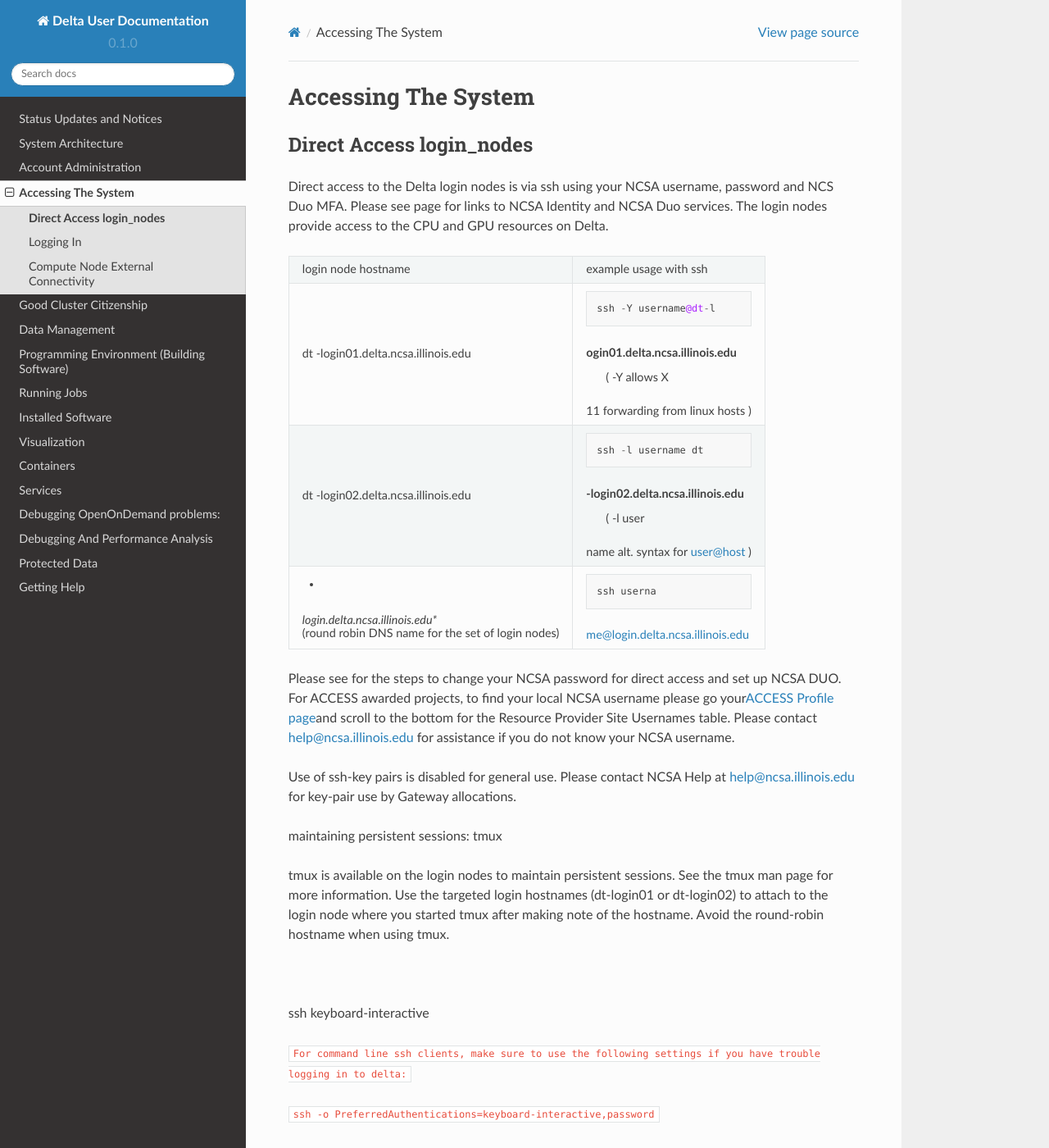
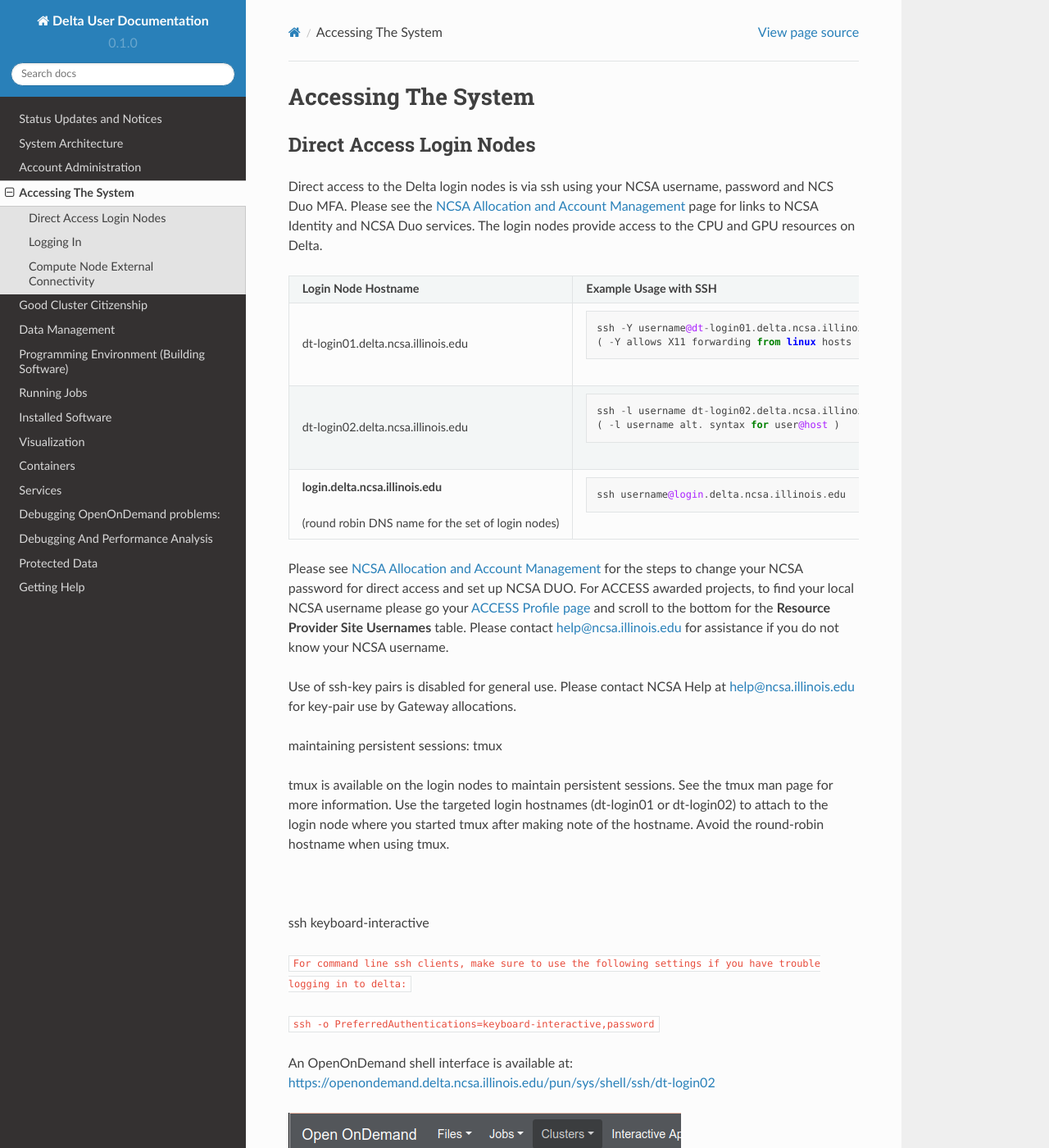
Before and after one commit to ncsa/Delta_doc, a Sphinx documentation site: the page built from docs/source/accessing/index.rst, in a window 1280 px wide and 1400 px high. Shown: the whole window at 82% size. Built offline with Sphinx 7.4.7 and the Read the Docs theme 2.0.0, drawn with Linux system fonts in a browser that asks for light colours; pages that are not in the unit, such as notebooks, are missing from menus.

Commit message:
Update index.rst updated table and links
Updated table format and restored NCSA Allocation and Account Management links

```diff
--- a/docs/source/accessing/index.rst
+++ b/docs/source/accessing/index.rst
@@ -1,48 +1,34 @@
 Accessing The System
 =========================
 
-**Direct Access login_nodes**
+Direct Access Login Nodes
 -----------------------------
 
-Direct access to the Delta login nodes is via ssh using your NCSA
-username, password and NCS Duo MFA. Please see page for links to NCSA
-Identity and NCSA Duo services. The login nodes provide access to the
-CPU and GPU resources on Delta.
+Direct access to the Delta login nodes is via ssh using your NCSA username, password and NCS Duo MFA. Please see the `NCSA Allocation and Account Management <https://wiki.ncsa.illinois.edu/display/USSPPRT/NCSA+Allocation+and+Account+Management>`_ page for links to NCSA Identity and NCSA Duo services. The login nodes provide access to the CPU and GPU resources on Delta.
 
-+----------------------------------+----------------------------------+
-| login node hostname              | example usage with ssh           |
-+----------------------------------+----------------------------------+
-| dt                               | ::                               |
-| -login01.delta.ncsa.illinois.edu |                                  |
-|                                  |    ssh -Y username@dt-l          |
-|                                  | ogin01.delta.ncsa.illinois.edu   |
-|                                  |    ( -Y allows X                 |
-|                                  | 11 forwarding from linux hosts ) |
-+----------------------------------+----------------------------------+
-| dt                               | ::                               |
-| -login02.delta.ncsa.illinois.edu |                                  |
-|                                  |    ssh -l username dt            |
-|                                  | -login02.delta.ncsa.illinois.edu |
-|                                  |    ( -l user                     |
-|                                  | name alt. syntax for user@host ) |
-+----------------------------------+----------------------------------+
-| *                                | ::                               |
-| *login.delta.ncsa.illinois.edu** |                                  |
-|                                  |    ssh userna                    |
-| (round robin DNS name for the    | me@login.delta.ncsa.illinois.edu |
-| set of login nodes)              |                                  |
-+----------------------------------+----------------------------------+
++------------------------------------+--------------------------------------------------------+
+| **Login Node Hostname**            | **Example Usage with SSH**                             |
++------------------------------------+--------------------------------------------------------+
+|                                    | ::                                                     |
+| dt-login01.delta.ncsa.illinois.edu |                                                        |
+|                                    |     ssh -Y username@dt-login01.delta.ncsa.illinois.edu |
+|                                    |     ( -Y allows X11 forwarding from linux hosts )      |
++------------------------------------+--------------------------------------------------------+
+| dt-login02.delta.ncsa.illinois.edu | ::                                                     |
+|                                    |                                                        |
+|                                    |     ssh -l username dt-login02.delta.ncsa.illinois.edu |
+|                                    |     ( -l username alt. syntax for user@host )          |
++------------------------------------+--------------------------------------------------------+
+| | **login.delta.ncsa.illinois.edu**| ::                                                     |
+|                                    |                                                        |
+| (round robin DNS name for the set  |     ssh username@login.delta.ncsa.illinois.edu         |
+| of login nodes)                    |                                                        |
++------------------------------------+--------------------------------------------------------+
 
-Please see for the steps to change your NCSA password for direct access
-and set up NCSA DUO. For ACCESS awarded projects, to find your local
-NCSA username please go your\ `ACCESS Profile
-page <https://allocations.access-ci.org/profile>`__\ and scroll to the
-bottom for the Resource Provider Site Usernames table. Please contact
-help@ncsa.illinois.edu for assistance if you do not know your NCSA
-username.
+Please see `NCSA Allocation and Account Management <https://wiki.ncsa.illinois.edu/display/USSPPRT/NCSA+Allocation+and+Account+Management>`_ for the steps to change your NCSA password for direct access and set up NCSA DUO. For ACCESS awarded projects, to find your local
+NCSA username please go your `ACCESS Profile page <https://allocations.access-ci.org/profile>`_ and scroll to the bottom for the **Resource Provider Site Usernames** table. Please contact help@ncsa.illinois.edu for assistance if you do not know your NCSA username.
 
-Use of ssh-key pairs is disabled for general use. Please contact NCSA
-Help at help@ncsa.illinois.edu for key-pair use by Gateway allocations.
+Use of ssh-key pairs is disabled for general use. Please contact NCSA Help at help@ncsa.illinois.edu for key-pair use by Gateway allocations.
 
 maintaining persistent sessions: tmux
 
```
